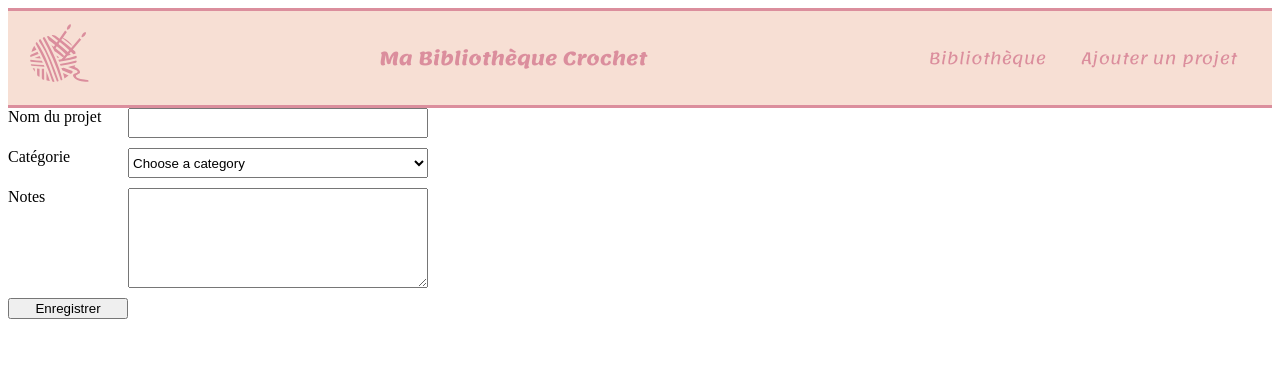
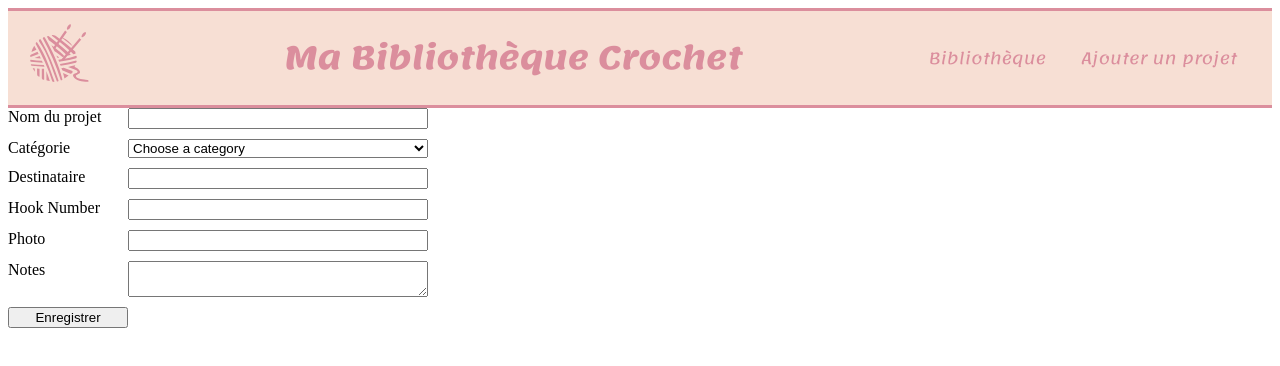
Before and after one commit to chloethoma/crochet_library, a SvelteKit app in the folder front/: page /add_project in a window 1280 px wide. Shown: the top 366 px of the page. Built offline with nearby package versions, Linux system fonts and the light colour scheme; a web font is replaced by a local one.

Commit message:
update fetch url (vercel) in front

```diff
--- a/front/src/routes/+layout.svelte
+++ b/front/src/routes/+layout.svelte
@@ -27,7 +27,7 @@
 	</div>
 
 	<div class="middle-content">
-		<h3>Ma Bibliothèque Crochet</h3>
+		<h1>Ma Bibliothèque Crochet</h1>
 	</div>
 
 	<div class="right-content">
--- a/front/src/routes/add_project/+page.svelte
+++ b/front/src/routes/add_project/+page.svelte
@@ -2,7 +2,7 @@
 
 </script>
 
-<form action='http://localhost:3000/api/library' method="post">
+<form action='http://localhost:3000/api/new_project' method="post">
     <label for="name">Nom du projet</label>
     <input type="text" id="name" name="name">
 
@@ -14,6 +14,15 @@
         <option value="clothe">Vêtement</option>
     </select>
 
+    <label for="customer">Destinataire</label>
+    <input type="text" id="customer" name="customer">
+
+    <label for="hook_number">Hook Number</label>
+    <input type="text" id="hook_number" name="hook_number">
+
+    <label for="photo">Photo</label>
+    <input type="text" id="photo" name="photo">
+
     <label for="notes">Notes</label>
     <textarea id="notes" name="notes"></textarea>
 
@@ -24,7 +33,7 @@
     form {
         display:grid;
         grid-template-columns:120px 300px;
-        grid-template-rows: repeat(2, 30px) 100px;
+        /* grid-template-rows: repeat(2, 30px) 100px; */
         row-gap: 10px;;
     }
 </style>
--- a/front/src/routes/data.js
+++ b/front/src/routes/data.js
@@ -1,17 +1,16 @@
 import { Cloudinary } from "@cloudinary/url-gen/index";
 
 export const getAllData = async () => {
-    const res = await fetch('https://crochet-library-dev-zjtn.3.us-1.fl0.io/api/all');
+    const res = await fetch('https://crochet-library-7cv7.vercel.app/api/all');
     // const res = await fetch('http://localhost:3000/api/all');
     const data = await res.json();
     return data;
 };
 
 export const getItemData = async (itemId) => {
-    const res = await fetch(`https://crochet-library-dev-zjtn.3.us-1.fl0.io/api/item/${itemId}`);
+    const res = await fetch(`https://crochet-library-7cv7.vercel.app/api/item/${itemId}`);
     // const res = await fetch(`http://localhost:3000/api/item/${itemId}`);
     const data = await res.json();
-    console.log(data[0])
     return data[0];
 };
 
```
Also changed, not shown: front/src/app.html (+2 -1 lines).
